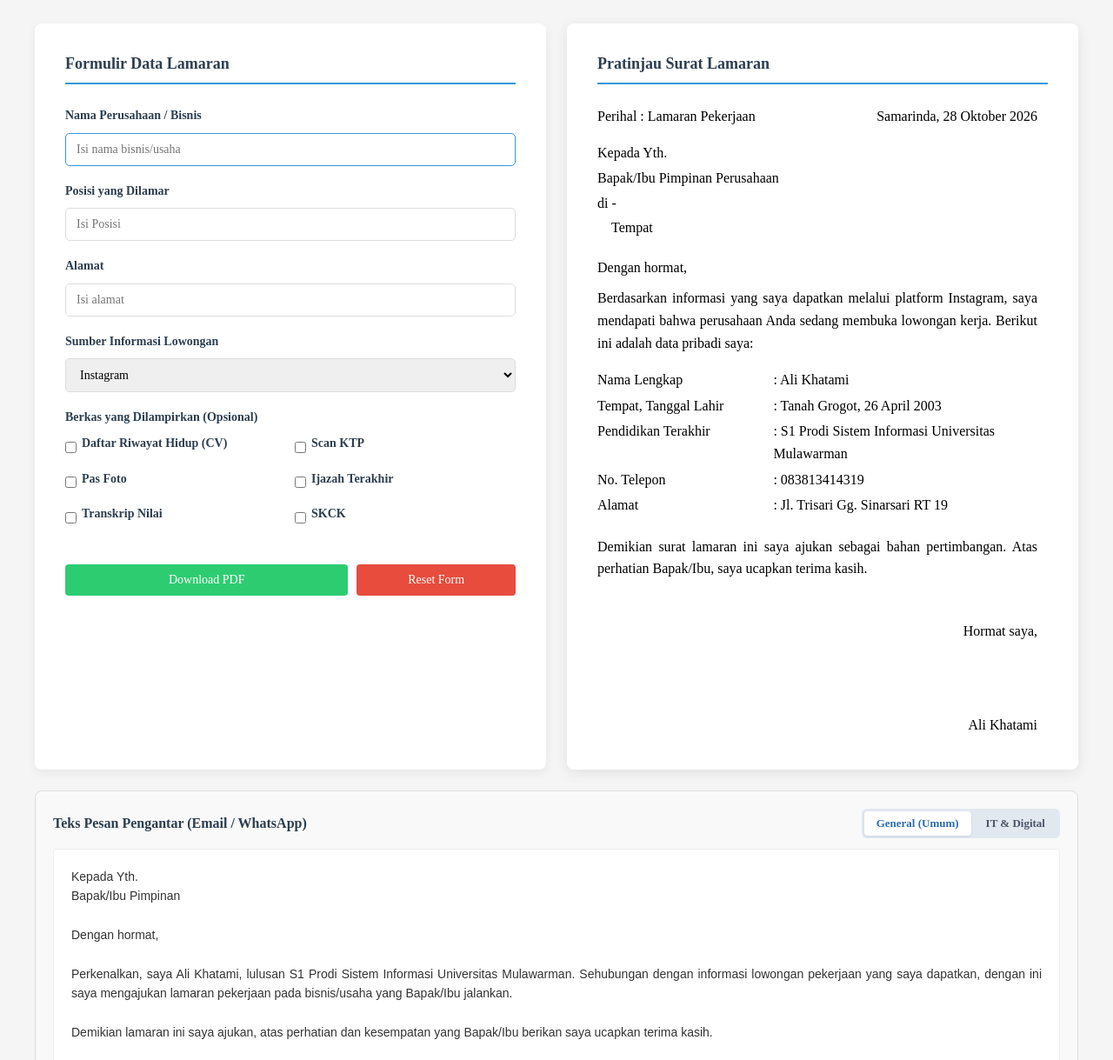
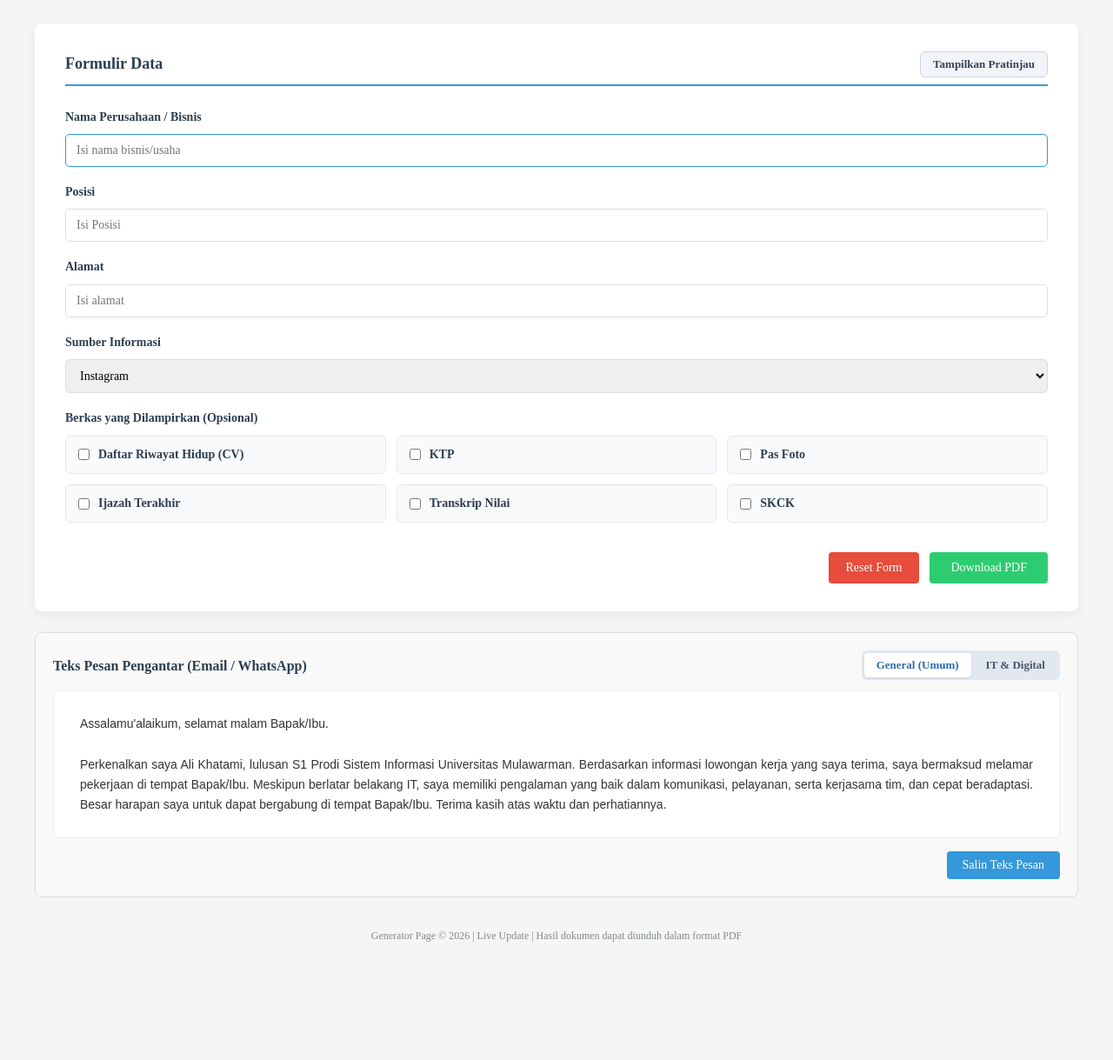
Before and after one commit to servant26/surat_lamar_kerja, a plain HTML site: page index.html in a window 1280 px wide. Shown: the part 81-1300 px from the top of the page at 87% size. After the commit the page ends 1182 px from the top, so only its background shows below. Drawn offline with Linux system fonts and the light colour scheme.

Commit message:
feat: add core generator assets including script logic and stylesheet

```diff
--- a/assets/script.js
+++ b/assets/script.js
@@ -545,6 +545,28 @@ function generateLetter() {
 // Tab aktif untuk body email: 'general' atau 'it'
 let currentEmailTab = 'general';
 
+// Fungsi untuk mendapatkan sapaan waktu dinamis sesuai jam saat ini
+function getDynamicTimeGreeting() {
+    const hour = new Date().getHours();
+    if (hour >= 3 && hour < 10) {
+        return 'pagi';
+    } else if (hour >= 10 && hour < 16) {
+        return 'siang';
+    } else if (hour >= 16 && hour < 18) {
+        return 'sore';
+    } else {
+        return 'malam';
+    }
+}
+
+// Fungsi untuk memformat daftar berkas sesuai kaidah bahasa Indonesia (A, A dan B, atau A, B, dan C)
+function formatAttachmentList(items) {
+    if (!items || items.length === 0) return '';
+    if (items.length === 1) return items[0];
+    if (items.length === 2) return `${items[0]} dan ${items[1]}`;
+    return `${items.slice(0, -1).join(', ')}, dan ${items[items.length - 1]}`;
+}
+
 // Generate email body
 function generateEmailBody() {
     const formValues = getFormValues();
@@ -557,65 +579,40 @@ function generateEmailBody() {
     if (!company && !position && !name) {
         emailText = "Mulai mengisi formulir untuk melihat teks pesan yang bisa Anda gunakan saat mengirim lamaran via WhatsApp maupun email.";
     } else {
-        emailText = `Kepada Yth.\n`;
+        const timeGreeting = getDynamicTimeGreeting();
+        let targetText = '';
 
-        if (company) {
-            emailText += `Bapak/Ibu Pimpinan ${company}\n\n`;
+        if (position && company) {
+            targetText = `untuk posisi ${position} di ${company}`;
+        } else if (position) {
+            targetText = `untuk posisi ${position} di tempat Bapak/Ibu`;
+        } else if (company) {
+            targetText = `di ${company}`;
         } else {
-            emailText += `Bapak/Ibu Pimpinan\n\n`;
+            targetText = `di tempat Bapak/Ibu`;
         }
 
-        emailText += `Dengan hormat,\n\n`;
+        if (currentEmailTab === 'it') {
+            // Versi Spesifik IT & Digital (Ringkas, on point, santai & sopan + Portfolio Link)
+            emailText = `Assalamu'alaikum, selamat ${timeGreeting} Bapak/Ibu.\n\nPerkenalkan saya ${name}, lulusan ${education} (IPK 3,87) yang berpengalaman di bidang Web Development. Berdasarkan informasi lowongan kerja yang saya terima, saya bermaksud melamar pekerjaan ${targetText}. `;
 
-        let introText = '';
+            if (attachments.length > 0) {
+                const berkasList = formatAttachmentList(attachments);
+                emailText += `Adapun berkas pendukung yang saya lampirkan meliputi ${berkasList} beserta portofolio saya pada tautan: https://myporto-ten-sepia.vercel.app. Besar harapan saya untuk dapat bergabung di tempat Bapak/Ibu. Terima kasih atas waktu dan perhatiannya.`;
+            } else {
+                emailText += `Portofolio saya dapat dilihat pada tautan: https://myporto-ten-sepia.vercel.app. Besar harapan saya untuk dapat bergabung di tempat Bapak/Ibu. Terima kasih atas waktu dan perhatiannya.`;
+            }
+        } else {
+            // Versi General (Non-IT): Ringkas, on point, menonjolkan komunikasi & kerjasama tim
+            emailText = `Assalamu'alaikum, selamat ${timeGreeting} Bapak/Ibu.\n\nPerkenalkan saya ${name}, lulusan ${education}. Berdasarkan informasi lowongan kerja yang saya terima, saya bermaksud melamar pekerjaan ${targetText}. Meskipun berlatar belakang IT, saya memiliki pengalaman yang baik dalam komunikasi, pelayanan, serta kerjasama tim, dan cepat beradaptasi. `;
 
-        if (currentEmailTab === 'it') {
-            // Versi Spesifik IT & Web Developer (Portfolio Link)
-            introText = `Perkenalkan, saya ${name}, lulusan S1 Prodi Sistem Informasi Universitas Mulawarman dengan IPK 3,87. Memiliki minat yang kuat di bidang Web Development serta pengalaman langsung dalam pengembangan aplikasi web semasa perkuliahan. Pengalaman tersebut menjadi fondasi yang mengantarkan pada karier profesional sebagai web developer. `;
-
-            if (position && company) {
-                introText += `Melalui pesan ini, saya hendak mengajukan lamaran pekerjaan untuk posisi ${position} di ${company}. `;
-            } else if (position) {
-                introText += `Melalui pesan ini, saya hendak mengajukan lamaran pekerjaan untuk posisi ${position} pada bisnis/usaha yang Bapak/Ibu jalankan. `;
-            } else if (company) {
-                introText += `Melalui pesan ini, saya hendak mengajukan lamaran pekerjaan di ${company}. `;
+            if (attachments.length > 0) {
+                const berkasList = formatAttachmentList(attachments);
+                emailText += `Adapun berkas pendukung yang saya lampirkan meliputi ${berkasList}. Besar harapan saya untuk dapat bergabung di tempat Bapak/Ibu. Terima kasih atas waktu dan perhatiannya.`;
             } else {
-                introText += `Melalui pesan ini, saya hendak mengajukan lamaran pekerjaan pada bisnis/usaha yang Bapak/Ibu jalankan. `;
-            }
-
-            introText += `Sebagai bahan pertimbangan, Bapak/Ibu dapat meninjau Portofolio saya melalui tautan berikut: https://myporto-ten-sepia.vercel.app.`;
-        } else {
-            // Versi General: Lugas, santun, dan sesuai format yang diinginkan
-            if (position && company) {
-                introText = `Perkenalkan, saya ${name}, lulusan ${education}. Sehubungan dengan informasi lowongan pekerjaan yang saya dapatkan, dengan ini saya mengajukan lamaran pekerjaan untuk posisi ${position} di ${company}.`;
-            } else if (position) {
-                introText = `Perkenalkan, saya ${name}, lulusan ${education}. Sehubungan dengan informasi lowongan pekerjaan yang saya dapatkan, dengan ini saya mengajukan lamaran pekerjaan untuk posisi ${position} pada bisnis/usaha yang Bapak/Ibu jalankan.`;
-            } else if (company) {
-                introText = `Perkenalkan, saya ${name}, lulusan ${education}. Sehubungan dengan informasi lowongan pekerjaan yang saya dapatkan, dengan ini saya mengajukan lamaran pekerjaan di ${company}.`;
-            } else {
-                introText = `Perkenalkan, saya ${name}, lulusan ${education}. Sehubungan dengan informasi lowongan pekerjaan yang saya dapatkan, dengan ini saya mengajukan lamaran pekerjaan pada bisnis/usaha yang Bapak/Ibu jalankan.`;
+                emailText += `Besar harapan saya untuk dapat bergabung di tempat Bapak/Ibu. Terima kasih atas waktu dan perhatiannya.`;
             }
         }
-
-        emailText += introText;
-
-        if (attachments.length > 0) {
-            if (attachments.length === 1) {
-                emailText += `\n\nSebagai bahan pertimbangan, saya juga melampirkan berkas yaitu:\n• ${attachments[0]}\n`;
-            } else {
-                emailText += `\n\nSebagai bahan pertimbangan, saya juga melampirkan berkas pendukung sebagai berikut:\n`;
-                attachments.forEach((item, index) => {
-                    emailText += `${index + 1}. ${item}\n`;
-                });
-            }
-
-            emailText += `\nDemikian lamaran ini saya ajukan, atas perhatian dan kesempatan yang Bapak/Ibu berikan saya ucapkan terima kasih.\n\n`;
-        } else {
-            emailText += `\n\nDemikian lamaran ini saya ajukan, atas perhatian dan kesempatan yang Bapak/Ibu berikan saya ucapkan terima kasih.\n\n`;
-        }
-
-        emailText += `Hormat saya,\n`;
-        emailText += `${name}`;
     }
 
     document.getElementById('emailBody').textContent = emailText;
@@ -866,22 +863,23 @@ function downloadPDF() {
     yPos += 24; // Ruang tanda tangan ~2.4 cm
     doc.text(name, signX, yPos, { align: "center" });
 
-    // Format penamaan file hasil download: Generator_Page_NamaBisnisUsaha.pdf
-    let companyNameForFilename = company || "Document";
+    // Format penamaan file hasil download: Surat_Lamar_Nama_Perusahaan.pdf
+    let companyNameForFilename = company || "Perusahaan";
 
     // Bersihkan nama perusahaan untuk nama file
     let cleanCompanyName = companyNameForFilename
         .replace(/[^a-zA-Z0-9\s]/g, '') // Hapus karakter khusus
+        .trim()
         .replace(/\s+/g, '_')           // Ganti spasi dengan underscore
         .substring(0, 50);              // Batasi panjang nama
 
-    // Jika nama perusahaan kosong, gunakan "Document"
+    // Jika nama perusahaan kosong, gunakan "Perusahaan"
     if (!cleanCompanyName || cleanCompanyName.trim() === '') {
-        cleanCompanyName = "Document";
+        cleanCompanyName = "Perusahaan";
     }
 
-    // Format nama file: Generator_Page_NamaBisnisUsaha.pdf
-    const filename = `Generator_Page_${cleanCompanyName}.pdf`;
+    // Format nama file: Surat_Lamar_Nama_Perusahaan.pdf
+    const filename = `Surat_Lamar_${cleanCompanyName}.pdf`;
 
     doc.save(filename);
 }
@@ -969,6 +967,9 @@ window.addEventListener('DOMContentLoaded', () => {
             generateEmailBody();
         });
     }
+
+    // Setup toggle Pratinjau Surat dengan status permanen (localStorage), default: hide (false)
+    setupPreviewToggle();
 
     generateLetter();
     syncPreviewHeight();
@@ -1090,8 +1091,45 @@ function focusNextFormField(currentElement) {
     }
 }
 
+// Fungsi untuk mengatur tampil/sembunyi Pratinjau Surat secara permanen dengan localStorage
+function setupPreviewToggle() {
+    const mainLayout = document.getElementById('mainLayout');
+    const toggleBtn = document.getElementById('togglePreviewBtn');
+
+    if (!mainLayout || !toggleBtn) return;
+
+    // Baca status dari localStorage; jika belum pernah diset, default-nya adalah false (hide)
+    let isPreviewVisible = localStorage.getItem('showLetterPreview') === 'true';
+
+    function applyPreviewState(visible) {
+        if (visible) {
+            mainLayout.classList.remove('preview-hidden');
+            toggleBtn.textContent = 'Sembunyikan Pratinjau';
+            toggleBtn.classList.add('active');
+            syncPreviewHeight();
+        } else {
+            mainLayout.classList.add('preview-hidden');
+            toggleBtn.textContent = 'Tampilkan Pratinjau';
+            toggleBtn.classList.remove('active');
+        }
+    }
+
+    applyPreviewState(isPreviewVisible);
+
+    toggleBtn.addEventListener('click', () => {
+        isPreviewVisible = !isPreviewVisible;
+        localStorage.setItem('showLetterPreview', isPreviewVisible ? 'true' : 'false');
+        applyPreviewState(isPreviewVisible);
+    });
+}
+
 // Fungsi untuk memastikan preview surat sama tinggi dengan form dan scrollable di desktop
 function syncPreviewHeight() {
+    const mainLayout = document.getElementById('mainLayout');
+    if (mainLayout && mainLayout.classList.contains('preview-hidden')) {
+        return;
+    }
+
     if (window.innerWidth > 992) {
         const formContainer = document.querySelector('.form-container');
         const previewContainer = document.querySelector('.preview-container');
--- a/assets/style.css
+++ b/assets/style.css
@@ -40,7 +40,68 @@ h1 {
     display: grid;
     grid-template-columns: 1fr 1fr;
     gap: 24px;
-    align-items: stretch;
+    align-items: start;
+}
+
+.main-layout:not(.preview-hidden) .checkbox-group {
+    grid-template-columns: repeat(2, 1fr);
+}
+
+.main-layout:not(.preview-hidden) .button-group button {
+    flex: 1;
+}
+
+.main-layout.preview-hidden {
+    grid-template-columns: 1fr;
+}
+
+.main-layout.preview-hidden .preview-container {
+    display: none;
+}
+
+.main-layout.preview-hidden .email-section {
+    grid-column: 1;
+}
+
+.section-header-with-action {
+    display: flex;
+    justify-content: space-between;
+    align-items: center;
+    gap: 12px;
+    margin-bottom: 25px;
+    padding-bottom: 8px;
+    border-bottom: 2px solid #3498db;
+}
+
+.section-header-with-action h2 {
+    margin-bottom: 0;
+    padding-bottom: 0;
+    border-bottom: none;
+}
+
+.toggle-preview-btn {
+    background-color: #f1f5f9;
+    color: #334155;
+    border: 1px solid #cbd5e1;
+    padding: 6px 14px;
+    border-radius: 6px;
+    font-size: 13px;
+    font-weight: 600;
+    cursor: pointer;
+    transition: all 0.2s ease;
+    white-space: nowrap;
+    width: auto;
+}
+
+.toggle-preview-btn:hover {
+    background-color: #e2e8f0;
+    color: #1e293b;
+}
+
+.toggle-preview-btn.active {
+    background-color: #ebf8ff;
+    color: #2b6cb0;
+    border-color: #90cdf4;
 }
 
 .email-section {
@@ -152,24 +213,46 @@ select:focus {
 
 .checkbox-group {
     display: grid;
-    grid-template-columns: repeat(auto-fill, minmax(200px, 1fr));
-    gap: 10px;
+    grid-template-columns: repeat(3, 1fr);
+    gap: 12px;
     margin-top: 8px;
 }
 
 .checkbox-item {
     display: flex;
     align-items: center;
+    background-color: #f8fafc;
+    border: 1px solid #e2e8f0;
+    border-radius: 6px;
+    padding: 10px 14px;
+    cursor: pointer;
+    transition: all 0.2s ease;
+}
+
+.checkbox-item:hover {
+    border-color: #3498db;
+    background-color: #f1f5f9;
+}
+
+.checkbox-item label {
+    margin-bottom: 0;
+    cursor: pointer;
+    width: 100%;
 }
 
 .checkbox-item input {
-    margin-right: 6px;
+    margin-right: 10px;
+    cursor: pointer;
+    flex-shrink: 0;
 }
 
 .button-group {
     display: flex;
-    gap: 10px;
-    margin-top: 20px;
+    justify-content: flex-end;
+    align-items: center;
+    gap: 12px;
+    margin-top: auto;
+    padding-top: 16px;
 }
 
 button {
@@ -184,7 +267,7 @@ button {
 #downloadBtn {
     background-color: #2ecc71;
     color: white;
-    flex: 2;
+    padding: 10px 24px;
 }
 
 #downloadBtn:hover {
@@ -194,7 +277,7 @@ button {
 #resetBtn {
     background-color: #e74c3c;
     color: white;
-    flex: 1;
+    padding: 10px 20px;
 }
 
 #resetBtn:hover {
@@ -391,11 +474,11 @@ button {
 .email-body {
     font-family: Arial, sans-serif;
     font-size: 14px;
-    line-height: 1.6;
+    line-height: 1.65;
     color: #333;
     background-color: white;
-    padding: 20px;
-    border-radius: 4px;
+    padding: 26px 30px;
+    border-radius: 6px;
     border: 1px solid #eee;
     white-space: pre-wrap;
     word-wrap: break-word;
@@ -406,12 +489,14 @@ button {
     background-color: #3498db;
     color: white;
     border: none;
-    padding: 8px 16px;
+    padding: 8px 18px;
     border-radius: 4px;
     cursor: pointer;
     font-size: 14px;
     margin-top: 15px;
-    display: inline-block;
+    margin-left: auto;
+    display: block;
+    width: auto;
 }
 
 .copy-email-btn:hover {
@@ -657,6 +742,12 @@ button {
         padding: 11px 16px;
     }
 
+    .toggle-preview-btn,
+    .email-tab-btn {
+        width: auto;
+        padding: 6px 12px;
+    }
+
     .data-table {
         font-size: 10.5pt;
     }
--- a/index.html
+++ b/index.html
@@ -17,9 +17,12 @@
             </p>
         </header>
 
-        <div class="main-layout">
+        <div class="main-layout preview-hidden" id="mainLayout">
             <div class="form-container">
-                <h2>Formulir Data Lamaran</h2>
+                <div class="section-header-with-action">
+                    <h2>Formulir Data</h2>
+                    <button type="button" class="toggle-preview-btn" id="togglePreviewBtn">Tampilkan Pratinjau</button>
+                </div>
 
                 <div class="form-group">
                     <label for="company">Nama Perusahaan / Bisnis</label>
@@ -27,7 +30,7 @@
                 </div>
 
                 <div class="form-group autocomplete-wrapper">
-                    <label for="position">Posisi yang Dilamar</label>
+                    <label for="position">Posisi</label>
                     <input type="text" id="position" placeholder="Isi Posisi">
                     <div class="autocomplete-suggestions" id="positionSuggestions"></div>
                 </div>
@@ -39,7 +42,7 @@
                 </div>
 
                 <div class="form-group">
-                    <label for="source">Sumber Informasi Lowongan</label>
+                    <label for="source">Sumber Informasi</label>
                     <select id="source">
                         <option value="Instagram">Instagram</option>
                         <option value="Facebook">Facebook</option>
@@ -60,8 +63,8 @@
                             <label for="cv">Daftar Riwayat Hidup (CV)</label>
                         </div>
                         <div class="checkbox-item">
-                            <input type="checkbox" id="ktp" value="Scan KTP">
-                            <label for="ktp">Scan KTP</label>
+                            <input type="checkbox" id="ktp" value="KTP">
+                            <label for="ktp">KTP</label>
                         </div>
                         <div class="checkbox-item">
                             <input type="checkbox" id="foto" value="Pas Foto">
@@ -83,13 +86,13 @@
                 </div>
 
                 <div class="button-group">
+                    <button id="resetBtn">Reset Form</button>
                     <button id="downloadBtn">Download PDF</button>
-                    <button id="resetBtn">Reset Form</button>
                 </div>
             </div>
 
-            <div class="preview-container">
-                <h2>Pratinjau Surat Lamaran</h2>
+            <div class="preview-container" id="previewContainer">
+                <h2>Pratinjau Surat</h2>
                 <div class="letter-preview" id="letterPreview">
                     <p class="letter-instruction">Mulai mengisi formulir di sebelah kiri untuk melihat pratinjau surat
                         lamaran kerja Anda secara langsung.</p>
```
